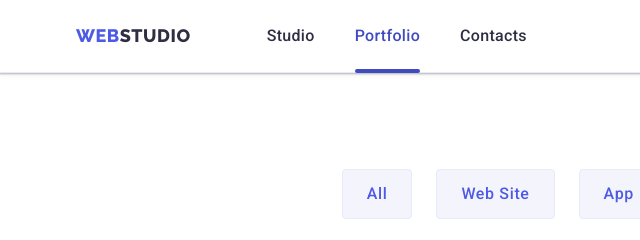
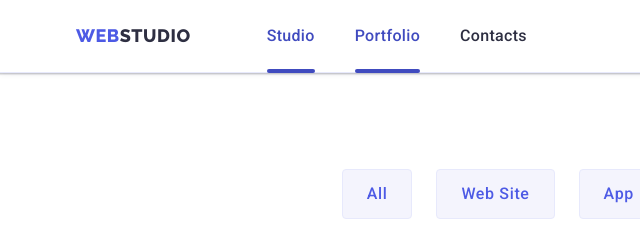
Before and after one commit to PavelNedoshyvko/goit-markup-hw-05, a plain HTML site: page portfolio.html in a window 1280 px wide. Shown: the top 240 px of the page, 0-640 px from the left. Drawn offline with nearby package versions, Linux system fonts and the light colour scheme.

Commit message:
Update portfolio.html

```diff
--- a/portfolio.html
+++ b/portfolio.html
@@ -29,7 +29,7 @@
           </a>
           <ul class="list">
             <li class="item">
-              <a class="link page" href="./index.html">Studio</a>
+              <a class="link page current-page" href="./index.html">Studio</a>
             </li>
             <li class="item">
               <a class="link page current-page" href="./portfolio.html"
```
